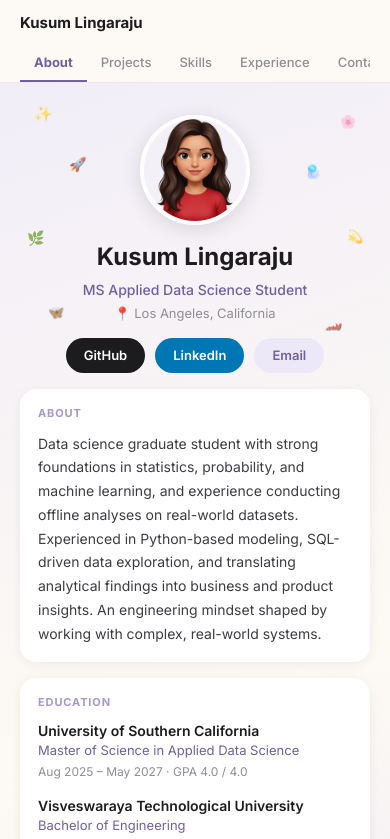
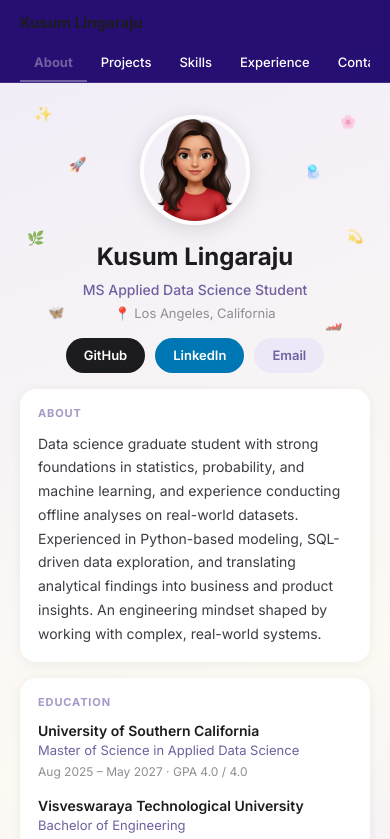
Before and after one commit to kusumlin/portfolio, a React (Vite) app: page / in a window 390 px wide. Shown: the top 839 px of the page. Built offline with nearby package versions, Linux system fonts and the light colour scheme; a web font is replaced by a local one.

Commit message:
Update mobile view

```diff
--- a/src/components/mobile/MobileView.jsx
+++ b/src/components/mobile/MobileView.jsx
@@ -260,7 +260,7 @@ export default function MobileView() {
         {/* Sticky header */}
         <div style={{
           position: 'sticky', top: 0, zIndex: 50,
-          background: 'rgba(253,250,244,0.94)',
+          background: 'rgba(25, 0, 107, 0.94)',
           backdropFilter: 'blur(16px)',
           WebkitBackdropFilter: 'blur(16px)',
           borderBottom: '1px solid rgba(180,160,220,0.2)',
@@ -272,7 +272,7 @@ export default function MobileView() {
               <button key={tab} onClick={() => setActiveTab(tab)} style={{
                 padding: '8px 14px', background: 'none', border: 'none', cursor: 'pointer',
                 fontSize: 13, fontWeight: activeTab === tab ? 700 : 500,
-                color: activeTab === tab ? '#7060a0' : '#8e8e93',
+                color: activeTab === tab ? '#7060a0' : '#ffffff',
                 borderBottom: activeTab === tab ? '2px solid #7060a0' : '2px solid transparent',
                 whiteSpace: 'nowrap', flexShrink: 0,
               }}>
```
